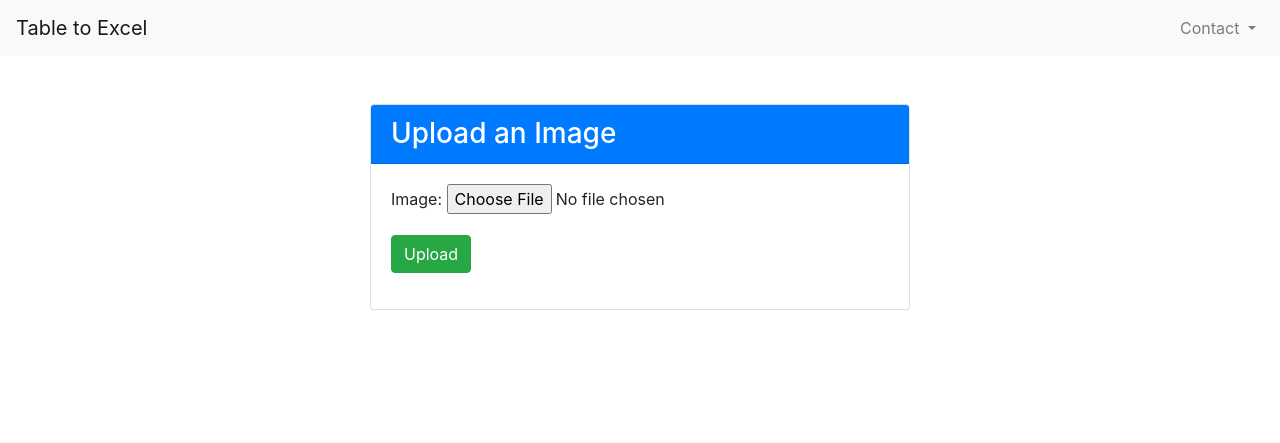
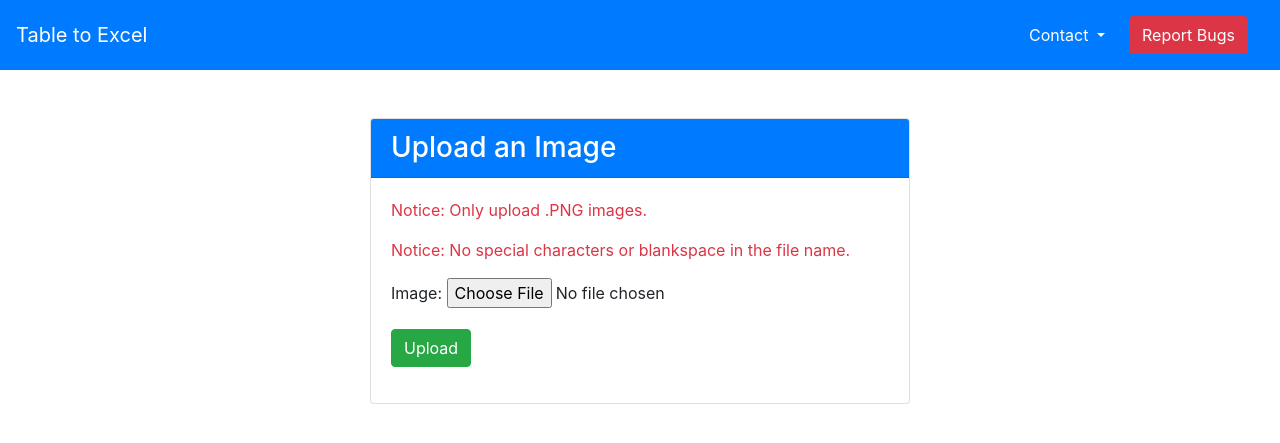
Before and after one commit to Rishab260/tableOCR, a Django app: page / in a window 1280 px wide. Shown: the top 443 px of the page. Run offline with Django 4.2, Linux system fonts and the light colour scheme; some libraries are stand-ins or nearby versions.

Commit message:
bug fixes

```diff
--- a/tableocr/image_processor_app/image_processing.py
+++ b/tableocr/image_processor_app/image_processing.py
@@ -165,6 +165,8 @@ def final(img_path, output_dir='temp_output', show_table=False):
             except:
                 i += 1
 
+    os.remove(img_path)
+
     if show_table:
         visualize(tab)
 
--- a/tableocr/templates/image_processor_app/upload_image.html
+++ b/tableocr/templates/image_processor_app/upload_image.html
@@ -10,7 +10,7 @@
     <link rel="stylesheet" href="https://cdnjs.cloudflare.com/ajax/libs/font-awesome/5.15.3/css/all.min.css">
 </head>
 <body>
-    <nav class="navbar navbar-expand-lg navbar-light bg-light">
+    <nav class="navbar navbar-expand-lg navbar-dark bg-primary">
         <a class="navbar-brand" href="#">Table to Excel</a>
         <button class="navbar-toggler" type="button" data-toggle="collapse" data-target="#navbarNav"
                 aria-controls="navbarNav" aria-expanded="false" aria-label="Toggle navigation">
@@ -20,7 +20,7 @@
             <ul class="navbar-nav ml-auto">
                 <li class="nav-item dropdown">
                     <a class="nav-link dropdown-toggle" href="#" id="contactDropdown" role="button"
-                       data-toggle="dropdown" aria-haspopup="true" aria-expanded="false">
+                       data-toggle="dropdown" aria-haspopup="true" aria-expanded="false" style="color: white;">
                         Contact
                     </a>
                     <div class="dropdown-menu" aria-labelledby="contactDropdown">
@@ -30,9 +30,15 @@
                         <a class="dropdown-item" href="mailto:rishabsaini.ai@gmail.com">
                             <i class="fas fa-envelope"></i> Email
                         </a>
+                        <a class="dropdown-item" href="https://www.instagram.com/rishab.cs/" target="_blank">
+                            <i class="fab fa-instagram"></i> Instagram
+                        </a>
                     </div>
                 </li>
             </ul>
+            <a class="nav-link" href="mailto:rishabsaini.ai@gmail.com?subject=Bug%20Report">
+                <button class="btn btn-danger">Report Bugs</button>
+            </a>
         </div>
     </nav>
 
@@ -46,6 +52,8 @@
                     <div class="card-body">
                         <form method="post" enctype="multipart/form-data">
                             {% csrf_token %}
+                            <p class="text-danger">Notice: Only upload .PNG images.</p>
+                            <p class="text-danger">Notice: No special characters or blankspace in the file name.</p>
                             <div class="form-group">
                                 {{ form.image.label_tag }}
                                 {{ form.image }}
```
Also changed, not shown: tableocr/db.sqlite3.
